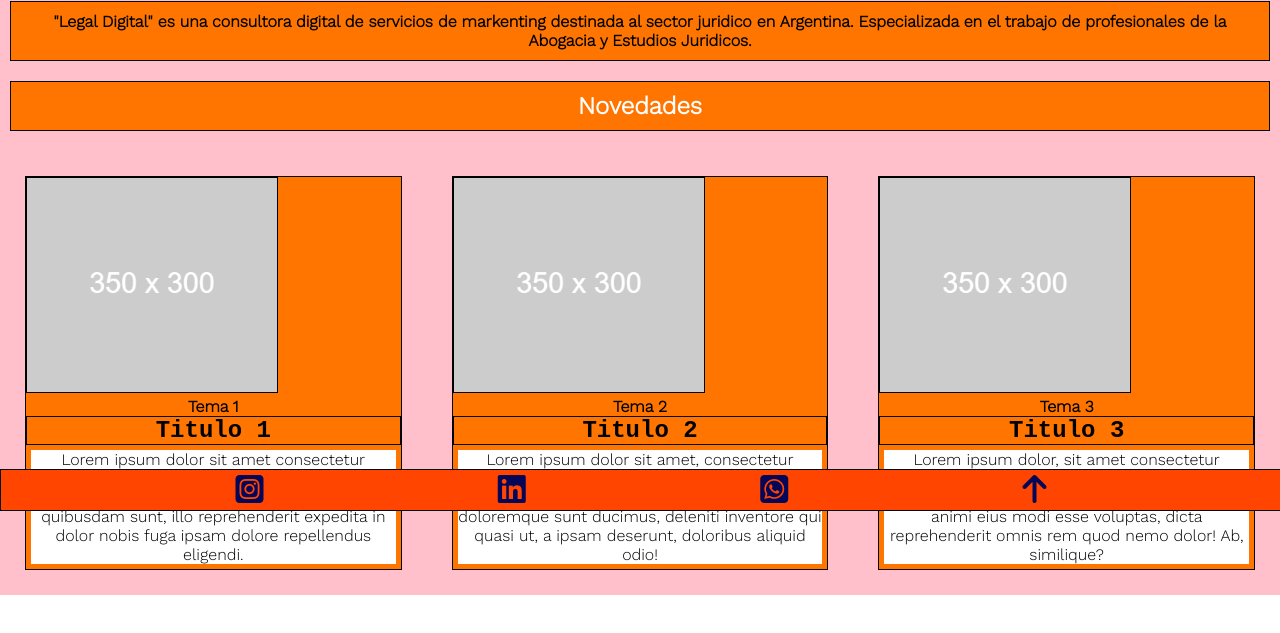
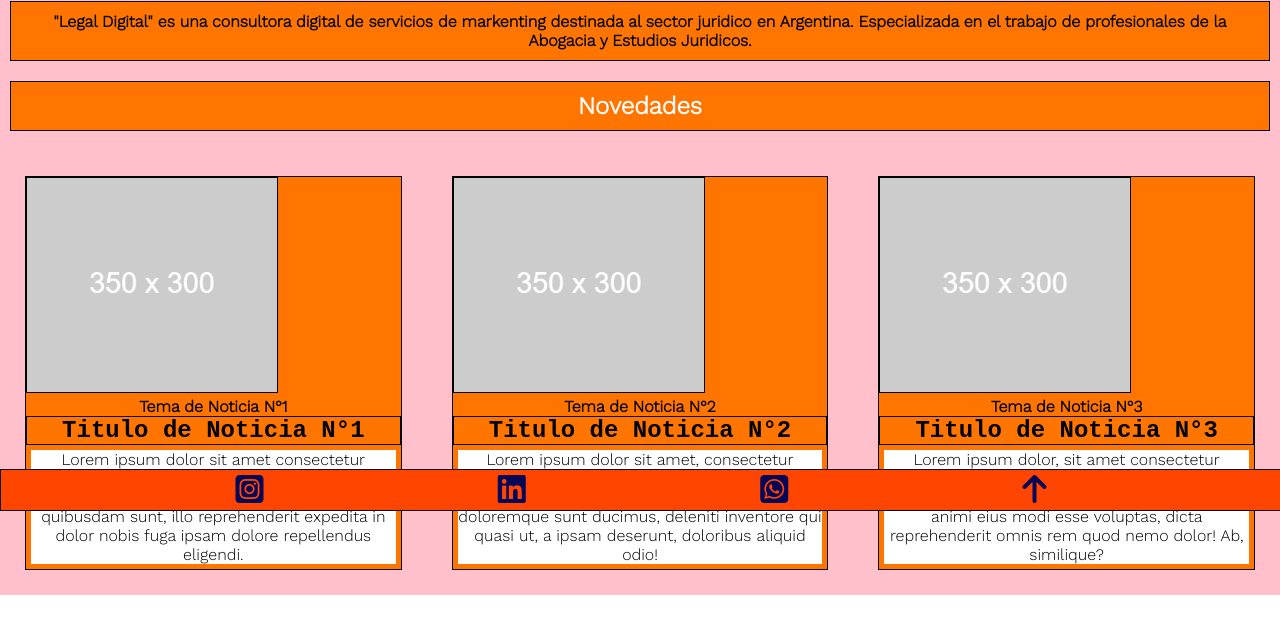
Before and after one commit to matias-kreig/LegalDigital, a plain HTML site: page index.html in a window 1280 px wide. Shown: the part 289-922 px from the top of the page. Drawn offline with nearby package versions, Linux system fonts and the light colour scheme; a web font is replaced by a local one.

Commit message:
Prueba del Primer Comentario en Rama

```diff
--- a/index.html
+++ b/index.html
@@ -84,9 +84,9 @@
                     <section class="main__section__primero"  >
                         <img src="./Imagenes/Imagen PlaceHolder 350x300.png" alt="Imagen 1"  class="imagenDiv" >
 
-                        <h4> Tema 1 </h4>
+                        <h4> Tema de Noticia N°1 </h4>
 
-                        <h2> Titulo 1 </h2>
+                        <h2> Titulo de Noticia N°1 </h2>
 
                         <p>
                       Lorem ipsum dolor sit amet consectetur adipisicing elit. Ad molestias suscipit iure deserunt voluptas error numquam pariatur, quibusdam sunt, illo reprehenderit expedita in dolor nobis fuga ipsam dolore repellendus eligendi.
@@ -99,9 +99,9 @@
                     <section class="main__section__segundo" >
                         <img src="./Imagenes/Imagen PlaceHolder 350x300.png" alt="Imagen 2"  class="imagenDiv" >
 
-                        <h4>Tema 2</h4>
+                        <h4>Tema de Noticia N°2</h4>
 
-                        <h2>Titulo 2</h2>
+                        <h2>Titulo de Noticia N°2</h2>
 
                         <p>
                        Lorem ipsum dolor sit amet, consectetur adipisicing elit. Animi quibusdam fugit tempora asperiores dolorem repellendus voluptate doloremque sunt ducimus, deleniti inventore qui quasi ut, a ipsam deserunt, doloribus aliquid odio!
@@ -114,9 +114,9 @@
                     <section class="main__section__segundo" >
                         <img src="./Imagenes/Imagen PlaceHolder 350x300.png" alt="Imagen 3" class="imagenDiv">
 
-                        <h4>Tema 3</h4>
+                        <h4>Tema de Noticia N°3</h4>
 
-                        <h2>Titulo 3</h2>
+                        <h2>Titulo de Noticia N°3</h2>
 
                         <p>
                       Lorem ipsum dolor, sit amet consectetur adipisicing elit. Ab quas nulla ipsam. Consequuntur aperiam provident dignissimos animi eius modi esse voluptas, dicta reprehenderit omnis rem quod nemo dolor! Ab, similique?
```
